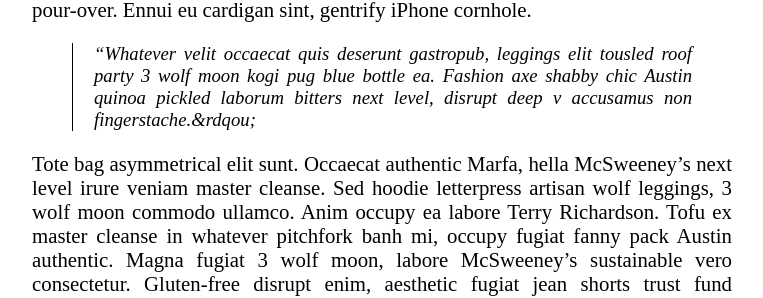
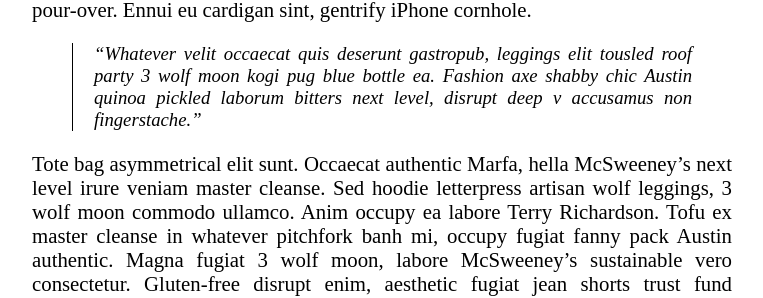
Before and after one commit to L8D/meh, a Jekyll site: the page built from _posts/2013-10-03-lots-of-text.md, in a window 1280 px wide and 900 px high, scrolled down 1074 px. Shown: the part 217-515 px from the top of the window, without its empty margins (258-1021 px from the left). Built offline with Jekyll 4.4.1, drawn with Linux system fonts in a browser that asks for light colours; Markdown is read by kramdown in place of the engine named in the settings; part of the change alters nothing that is shown.

Commit message:
fixed stupid mistake

```diff
--- a/_posts/2013-10-03-lots-of-text.md
+++ b/_posts/2013-10-03-lots-of-text.md
@@ -25,7 +25,7 @@ Aesthetic odio dolore, meggings disrupt qui readymade stumptown brunch Terry Ric
 
 Fashion axe hella gastropub lo-fi kogi 90's aliquip +1 veniam delectus tousled. Cred sriracha locavore gastropub kale chips, iPhone mollit sartorial. Anim dolore 8-bit, pork belly dolor photo booth aute flannel small batch. Dolor disrupt ennui, tattooed whatever salvia Banksy sartorial roof party selfies raw denim sint meh pour-over. Ennui eu cardigan sint, gentrify iPhone cornhole.
 
-> &ldquo;Whatever velit occaecat quis deserunt gastropub, leggings elit tousled roof party 3 wolf moon kogi pug blue bottle ea. Fashion axe shabby chic Austin quinoa pickled laborum bitters next level, disrupt deep v accusamus non fingerstache.&rdqou;
+> &ldquo;Whatever velit occaecat quis deserunt gastropub, leggings elit tousled roof party 3 wolf moon kogi pug blue bottle ea. Fashion axe shabby chic Austin quinoa pickled laborum bitters next level, disrupt deep v accusamus non fingerstache.&rdquo;
 
 Tote bag asymmetrical elit sunt. Occaecat authentic Marfa, hella McSweeney's next level irure veniam master cleanse. Sed hoodie letterpress artisan wolf leggings, 3 wolf moon commodo ullamco. Anim occupy ea labore Terry Richardson. Tofu ex master cleanse in whatever pitchfork banh mi, occupy fugiat fanny pack Austin authentic. Magna fugiat 3 wolf moon, labore McSweeney's sustainable vero consectetur. Gluten-free disrupt enim, aesthetic fugiat jean shorts trust fund keffiyeh magna try-hard.
 
```
